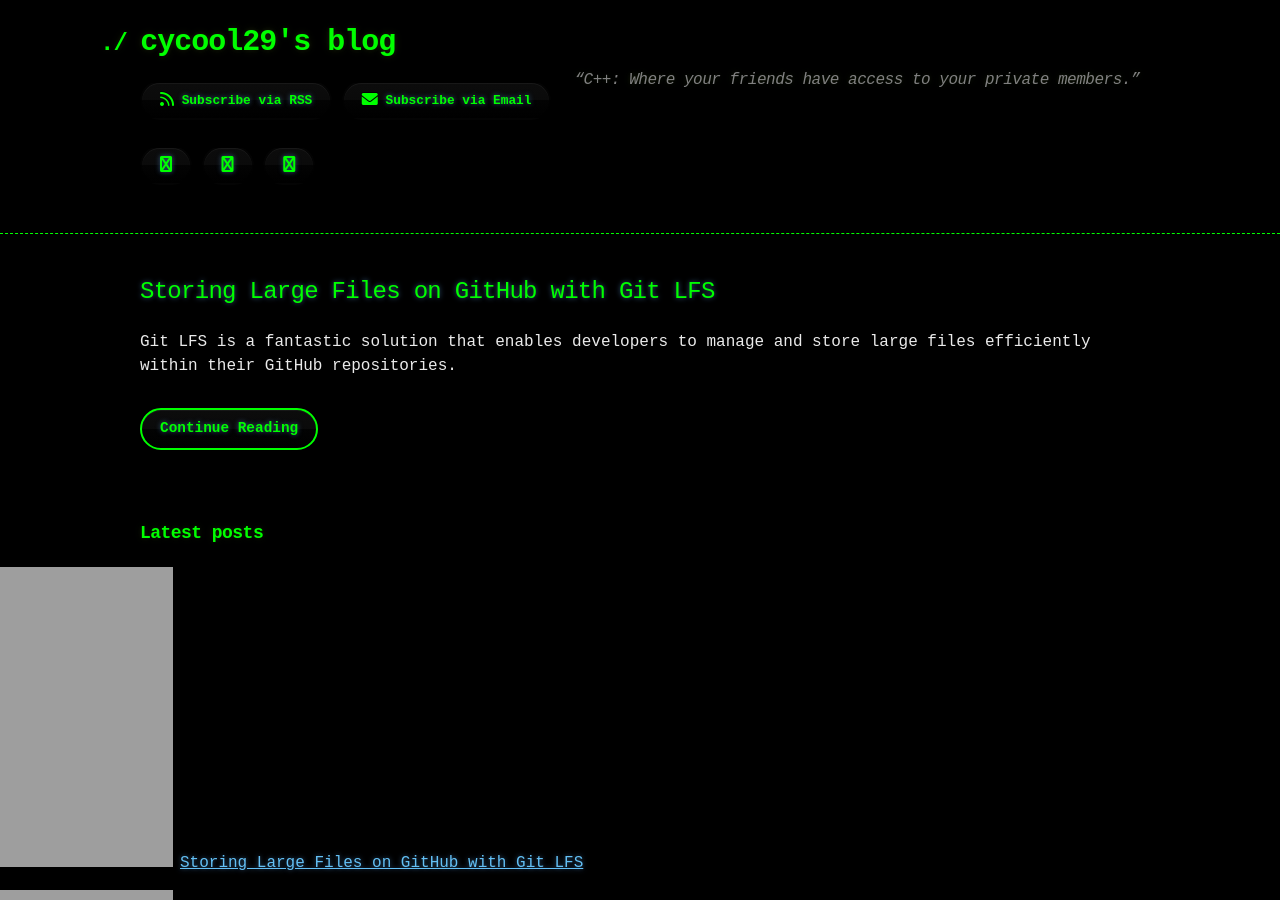
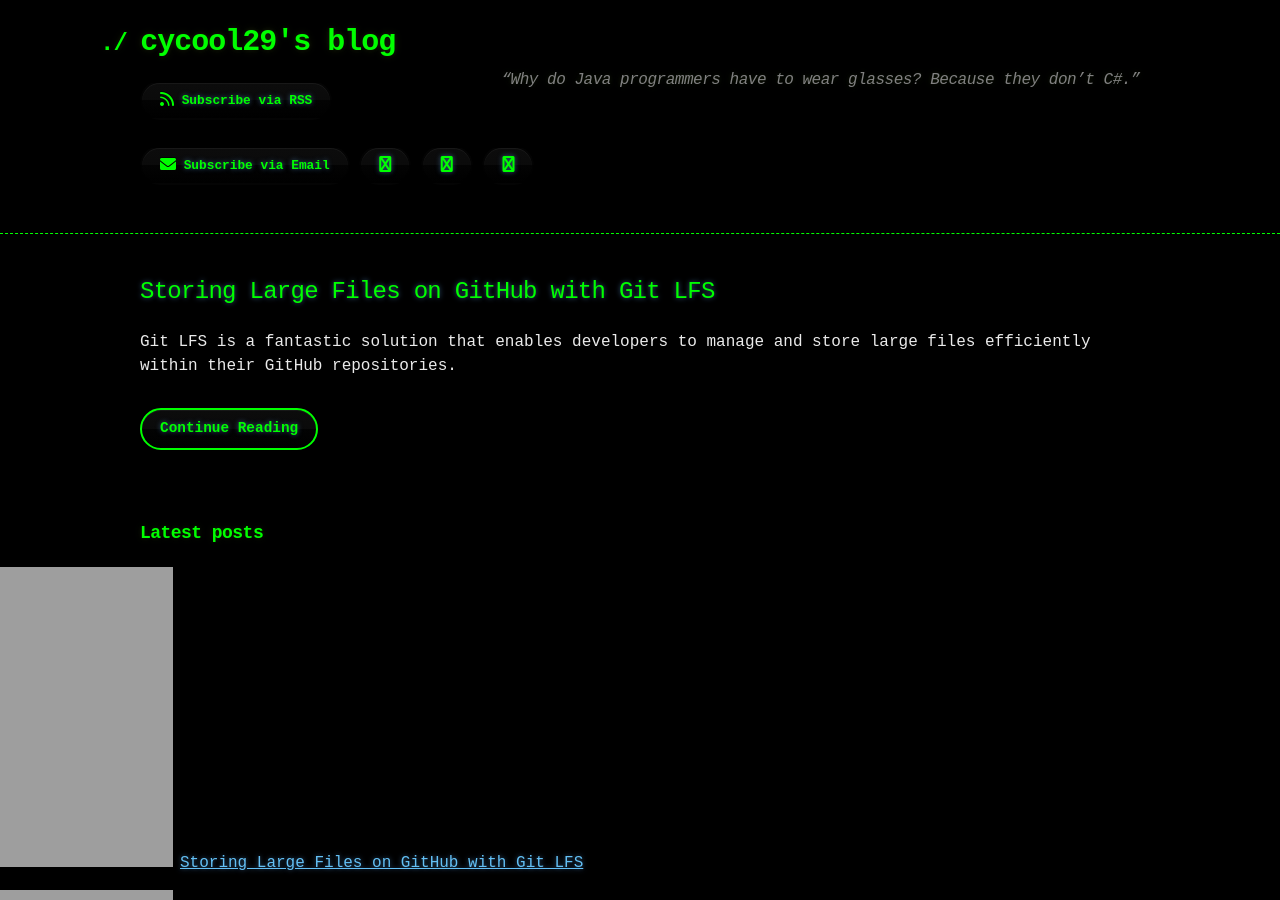
Before and after one commit to cycool29/cycool29.github.io, a Jekyll site: the page built from index.md, in a window 1280 px wide and 900 px high. Built offline with Jekyll 4.4.1, drawn with Linux system fonts in a browser that asks for light colours; a style sheet for code colours, icons or effects is not loaded.

Commit message:
Update quotes

```diff
--- a/_config.yml
+++ b/_config.yml
@@ -1,5 +1,5 @@
 title: cycool29's blog
-description: "“C++: Where your friends have access to your private members.” "
+description: "“Why do Java programmers have to wear glasses? Because they don’t C#.” "
 bio: A high school student. Intermediate in Python, Git, Bash. Learning JavaScript. He/Him. "
 author: cycool29
 url: https://cycool29.github.io
```
